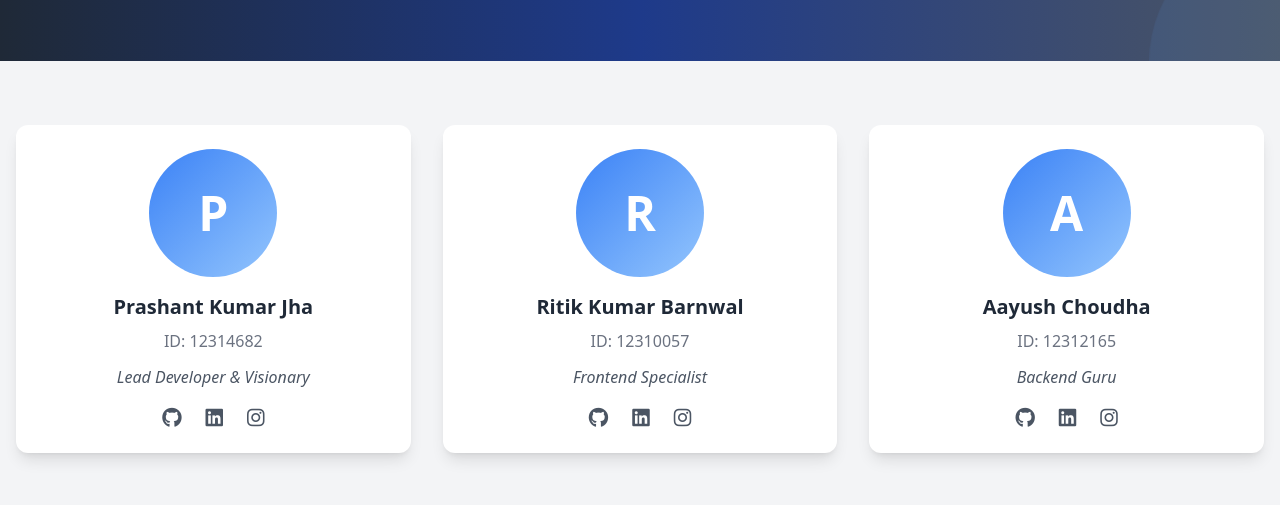
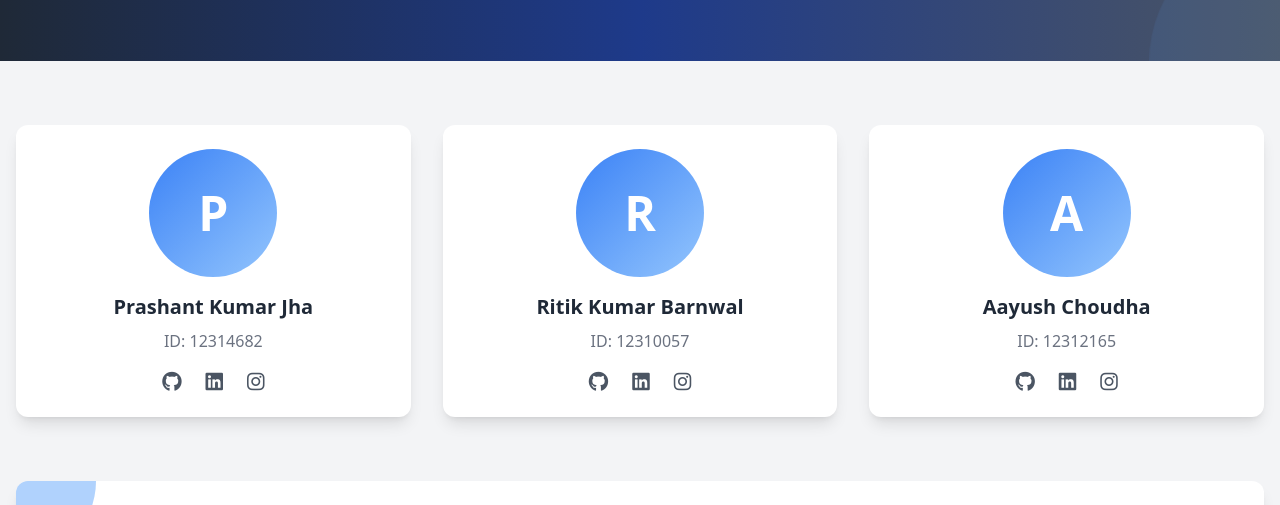
Before and after one commit to prashantjha03/Kreeda-ai-ChatBot-Frontend, a plain HTML site: page dev.html in a window 1280 px wide. Shown: the part 239-744 px from the top of the page. Drawn offline with nearby package versions, Linux system fonts and the light colour scheme.

Commit message:
Update dev.html
updated workload

```diff
--- a/dev.html
+++ b/dev.html
@@ -75,7 +75,7 @@
                 </div>
                 <h2 class="text-xl font-semibold text-gray-800">Prashant Kumar Jha</h2>
                 <p class="text-gray-500 mt-2">ID: 12314682</p>
-                <p class="text-gray-600 mt-3 italic">Lead Developer & Visionary</p>
+
                 <div class="mt-4 flex justify-center space-x-6">
                     <a href="#" class="text-gray-600 hover:text-blue-600 transform hover:scale-125 transition duration-200"><i class="fab fa-github fa-lg"></i></a>
                     <a href="#" class="text-gray-600 hover:text-blue-600 transform hover:scale-125 transition duration-200"><i class="fab fa-linkedin fa-lg"></i></a>
@@ -91,7 +91,7 @@
                 </div>
                 <h2 class="text-xl font-semibold text-gray-800">Ritik Kumar Barnwal</h2>
                 <p class="text-gray-500 mt-2">ID: 12310057</p>
-                <p class="text-gray-600 mt-3 italic">Frontend Specialist</p>
+
                 <div class="mt-4 flex justify-center space-x-6">
                     <a href="#" class="text-gray-600 hover:text-blue-600 transform hover:scale-125 transition duration-200"><i class="fab fa-github fa-lg"></i></a>
                     <a href="#" class="text-gray-600 hover:text-blue-600 transform hover:scale-125 transition duration-200"><i class="fab fa-linkedin fa-lg"></i></a>
@@ -107,7 +107,7 @@
                 </div>
                 <h2 class="text-xl font-semibold text-gray-800">Aayush Choudha</h2>
                 <p class="text-gray-500 mt-2">ID: 12312165</p>
-                <p class="text-gray-600 mt-3 italic">Backend Guru</p>
+
                 <div class="mt-4 flex justify-center space-x-6">
                     <a href="#" class="text-gray-600 hover:text-blue-600 transform hover:scale-125 transition duration-200"><i class="fab fa-github fa-lg"></i></a>
                     <a href="#" class="text-gray-600 hover:text-blue-600 transform hover:scale-125 transition duration-200"><i class="fab fa-linkedin fa-lg"></i></a>
```
